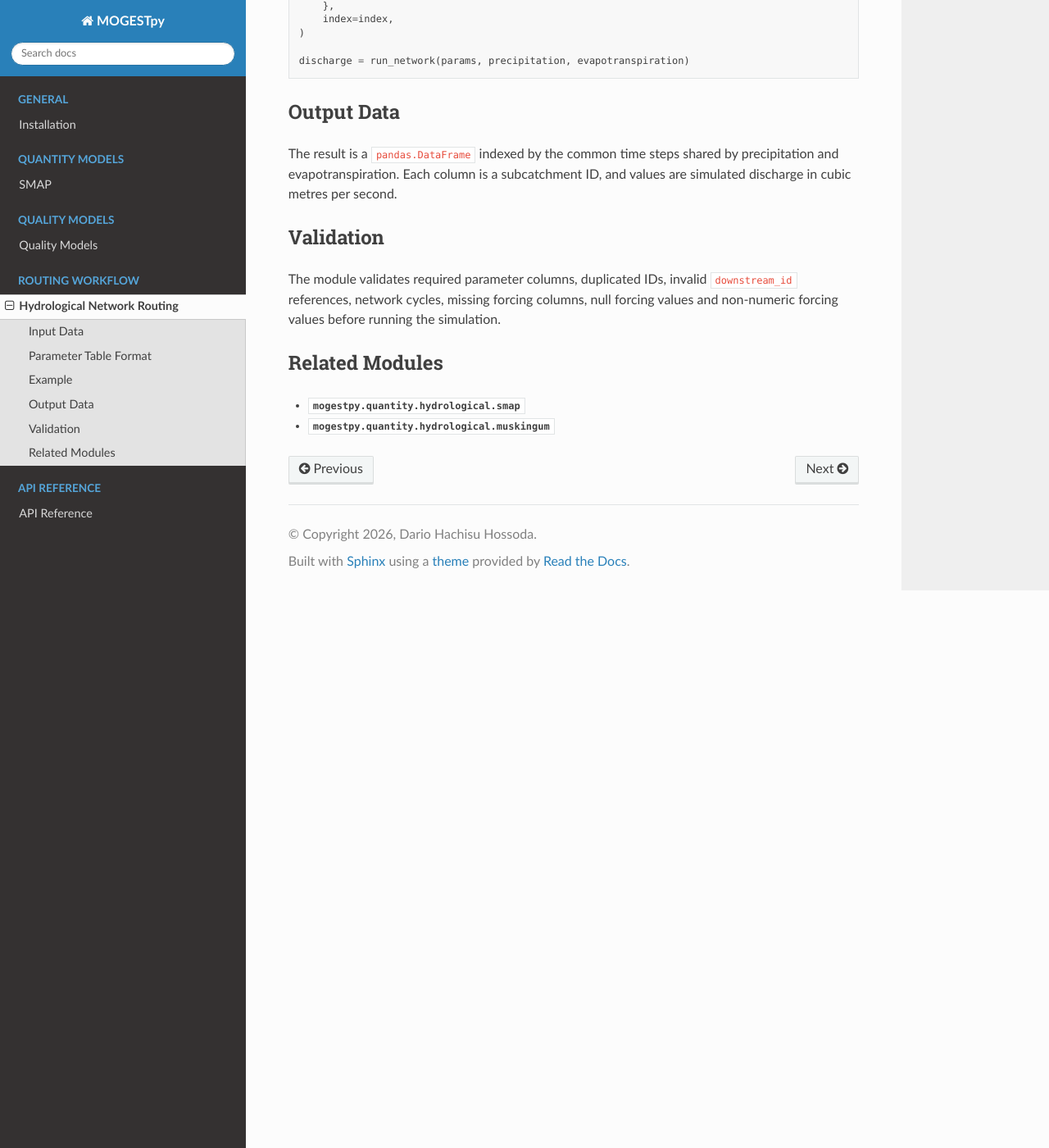
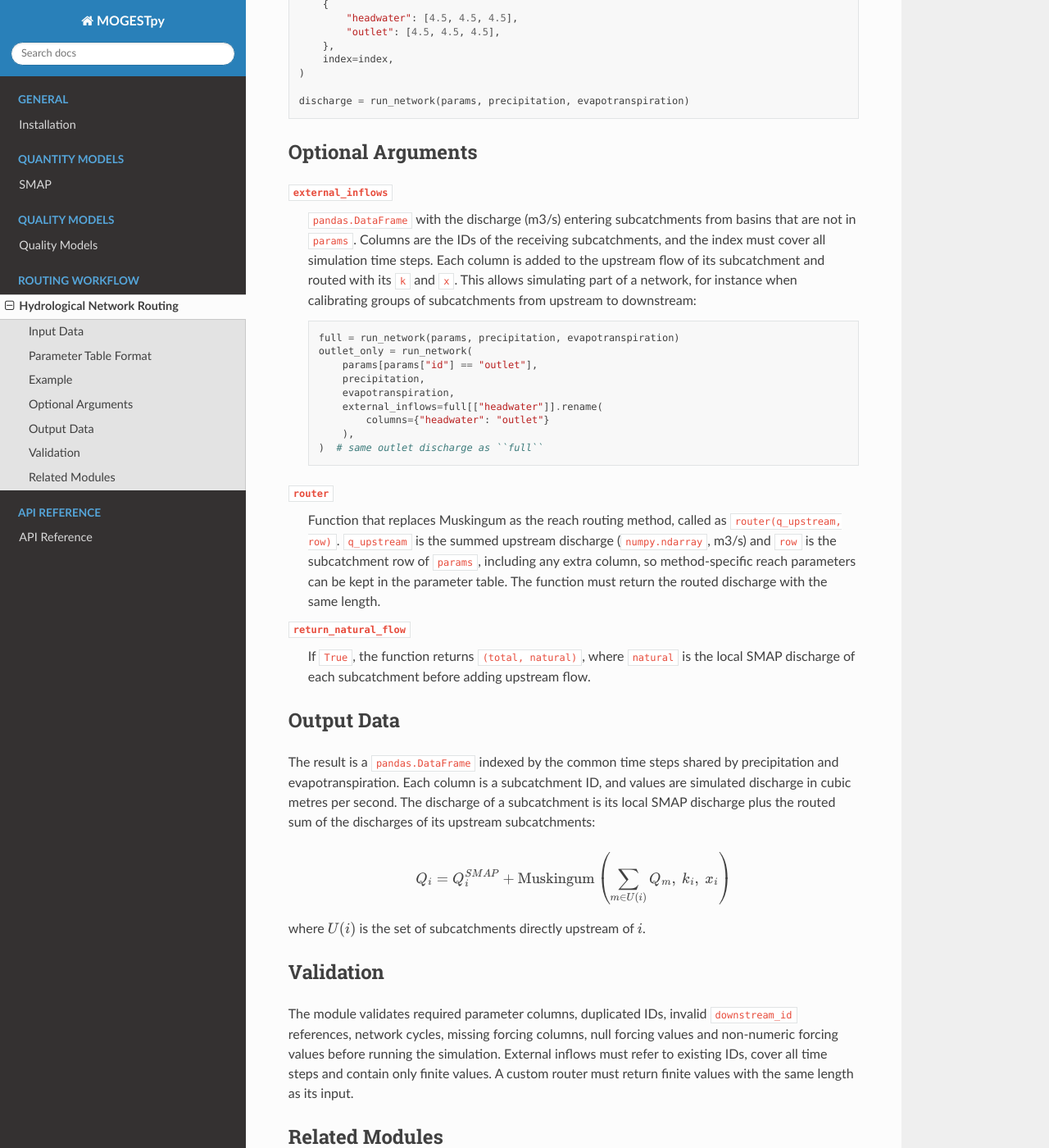
Before and after one commit to dariohhossoda/MOGESTpy, a Sphinx documentation site: the page built from docs/routing.rst, in a window 1280 px wide and 1400 px high, scrolled down 1853 px. Shown: the whole window at 82% size. Built offline with Sphinx 7.4.7 and the Read the Docs theme 3.1.0, drawn with Linux system fonts in a browser that asks for light colours; some of the changed text lies outside the part shown.

Commit message:
Document new routing options
Describe k = 0 as pass-through, the external_inflows, router and
return_natural_flow arguments, and the composition rule of the network
discharge.

Co-Authored-By: Claude Opus 5.5 <noreply@anthropic.com>

```diff
--- a/docs/routing.rst
+++ b/docs/routing.rst
@@ -43,9 +43,12 @@ Parameter Table Format
    the routing module converts it to the fraction expected by ``SmapD``.
 
 ``k`` and ``x``
-   Muskingum routing parameters. ``k`` must be non-negative and must be
-   positive for basins that receive upstream flow. ``x`` must be between 0 and
-   0.5.
+   Muskingum routing parameters, with ``k`` in time-step units. ``k`` must be
+   non-negative and ``x`` must be between 0 and 0.5. ``k = 0`` passes the
+   upstream flow through unchanged. This suits reaches whose travel time is
+   negligible compared with the time step: with a daily step, a reach with
+   ``k`` below half a day admits no ``x`` that keeps the Muskingum
+   coefficients non-negative.
 
 ``downstream_id``
    Identifier of the directly downstream subcatchment. Use a null value for an
@@ -97,12 +100,56 @@ Example
 
    discharge = run_network(params, precipitation, evapotranspiration)
 
+Optional Arguments
+------------------
+
+``external_inflows``
+   ``pandas.DataFrame`` with the discharge (m3/s) entering subcatchments from
+   basins that are not in ``params``. Columns are the IDs of the receiving
+   subcatchments, and the index must cover all simulation time steps. Each
+   column is added to the upstream flow of its subcatchment and routed with its
+   ``k`` and ``x``. This allows simulating part of a network, for instance when
+   calibrating groups of subcatchments from upstream to downstream:
+
+   .. code-block:: python
+
+      full = run_network(params, precipitation, evapotranspiration)
+      outlet_only = run_network(
+          params[params["id"] == "outlet"],
+          precipitation,
+          evapotranspiration,
+          external_inflows=full[["headwater"]].rename(
+              columns={"headwater": "outlet"}
+          ),
+      )  # same outlet discharge as ``full``
+
+``router``
+   Function that replaces Muskingum as the reach routing method, called as
+   ``router(q_upstream, row)``. ``q_upstream`` is the summed upstream discharge
+   (``numpy.ndarray``, m3/s) and ``row`` is the subcatchment row of ``params``,
+   including any extra column, so method-specific reach parameters can be kept
+   in the parameter table. The function must return the routed discharge with
+   the same length.
+
+``return_natural_flow``
+   If ``True``, the function returns ``(total, natural)``, where ``natural`` is
+   the local SMAP discharge of each subcatchment before adding upstream flow.
+
 Output Data
 -----------
 
 The result is a ``pandas.DataFrame`` indexed by the common time steps shared by
 precipitation and evapotranspiration. Each column is a subcatchment ID, and
-values are simulated discharge in cubic metres per second.
+values are simulated discharge in cubic metres per second. The discharge of a
+subcatchment is its local SMAP discharge plus the routed sum of the discharges
+of its upstream subcatchments:
+
+.. math::
+
+   Q_i = Q^{SMAP}_i + \mathrm{Muskingum}\left(\sum_{m \in U(i)} Q_m,\ k_i,\ x_i\right)
+
+where :math:`U(i)` is the set of subcatchments directly upstream of
+:math:`i`.
 
 Validation
 ----------
@@ -110,6 +157,9 @@ Validation
 The module validates required parameter columns, duplicated IDs, invalid
 ``downstream_id`` references, network cycles, missing forcing columns, null
 forcing values and non-numeric forcing values before running the simulation.
+External inflows must refer to existing IDs, cover all time steps and contain
+only finite values. A custom router must return finite values with the same
+length as its input.
 
 Related Modules
 ---------------
```
